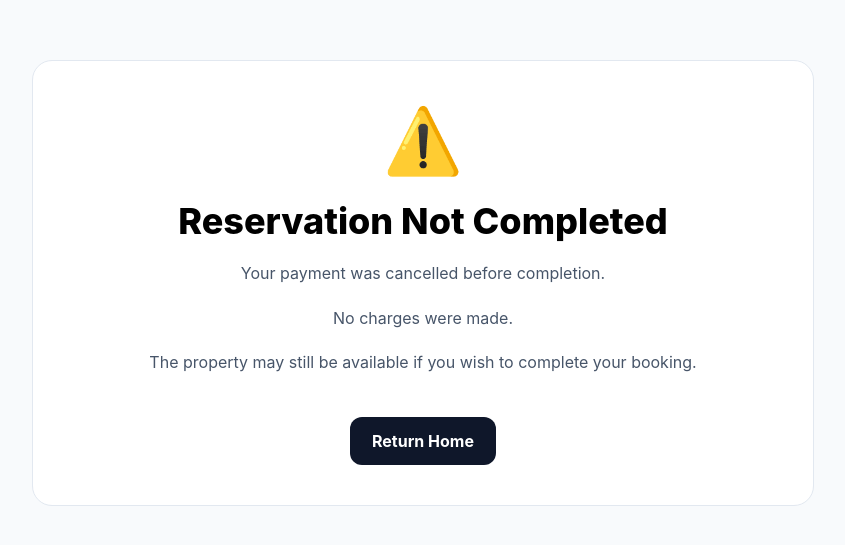
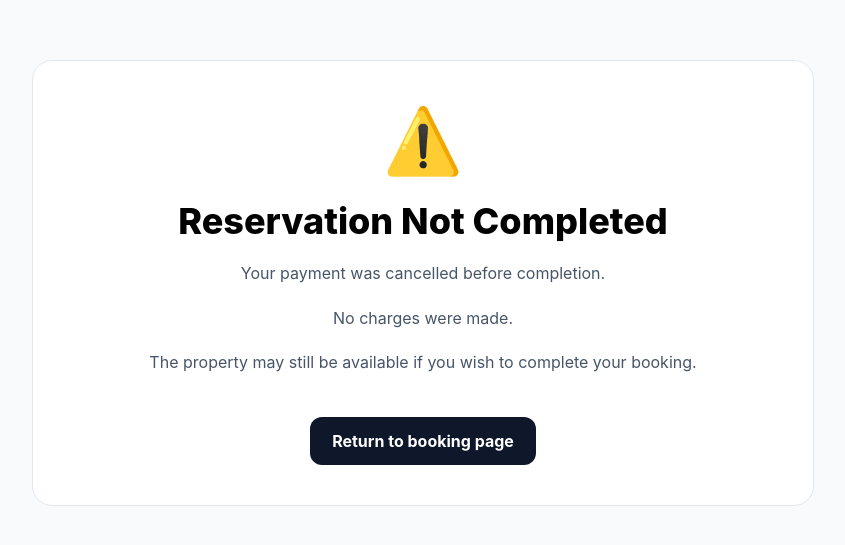
Before and after one commit to freddiefernandezmaysonet-netizen/pin-go-dashboard, a React (Vite) app: page /booking/cancel in a window 1280 px wide. Shown: the part 149-694 px from the top of the page, without its empty margins (217-1062 px from the left). Built offline with nearby package versions, Linux system fonts and the light colour scheme; no server answers.

Commit message:
Return direct booking guests to booking site

```diff
--- a/src/pages/public-booking/PublicBookingCancelPage.tsx
+++ b/src/pages/public-booking/PublicBookingCancelPage.tsx
@@ -26,8 +26,8 @@ export default function PublicBookingCancelPage() {
   to={`/book/${new URLSearchParams(window.location.search).get("organization") || ""}`}
   style={styles.button}
 >
-          Return Home
-        </Link>
+      Return to booking page
+    </Link>
       </div>
     </div>
   );
--- a/src/pages/public-booking/PublicBookingSuccessPage.tsx
+++ b/src/pages/public-booking/PublicBookingSuccessPage.tsx
@@ -26,8 +26,8 @@ export default function PublicBookingSuccessPage() {
   to={`/book/${new URLSearchParams(window.location.search).get("organization") || ""}`}
   style={styles.button}
 >
-          Return Home
-        </Link>
+    Return to booking page
+   </Link>
       </div>
     </div>
   );
```
